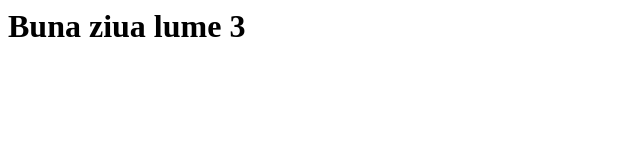
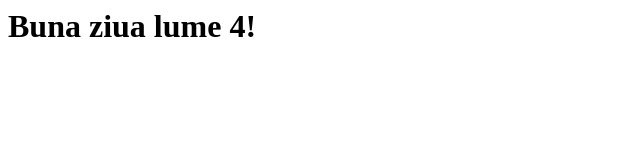
Before and after one commit to Andreea24/ScoalaInformala, a plain HTML site: page index.html in a window 1280 px wide. Shown: the full height of the page, 0-640 px from the left. Drawn offline with Linux system fonts and the light colour scheme.

Commit message:
modificare mesaj

```diff
--- a/index.html
+++ b/index.html
@@ -2,6 +2,6 @@
     <head>
     </head>
     <body>
-        <h1>Buna ziua lume 3</h1>
+        <h1>Buna ziua lume 4!</h1>
     </body>
 </html>
```
